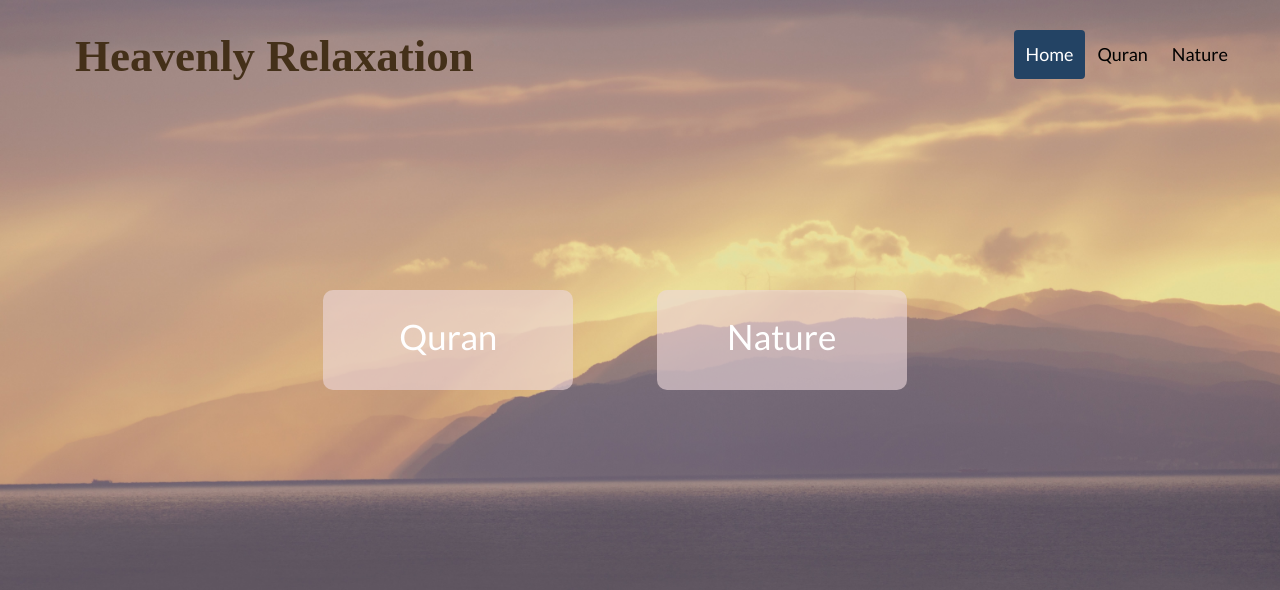
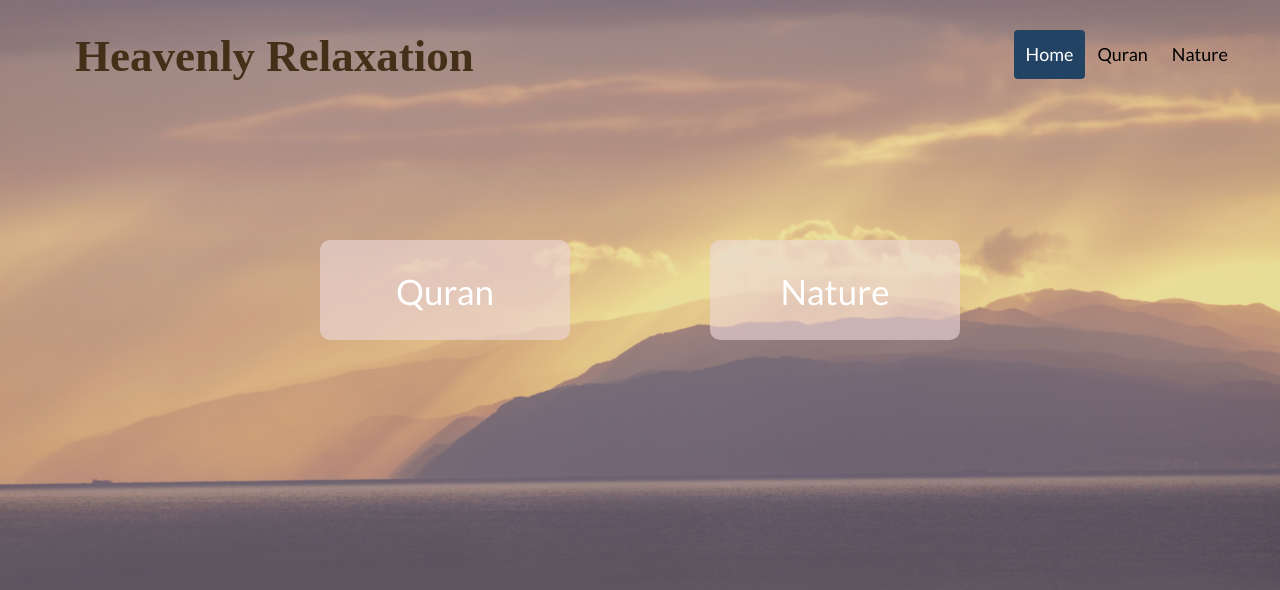
Before and after one commit to arwaali96/heavenly-relaxation, a React (Create React App) app: page / in a window 1280 px wide. Shown: the top 590 px of the page. Built offline with nearby package versions, Linux system fonts and the light colour scheme.

Commit message:
changed design

```diff
--- a/src/App.css
+++ b/src/App.css
@@ -20,7 +20,8 @@ body {
   display: flex;
   align-items: center;
   justify-content: space-evenly;
-  padding: 290px;
+  padding: 200px;
+  padding-top: 240px;
 }
 
 .main-btns .link {
@@ -28,12 +29,13 @@ body {
   height: 100px;
   width: 250px;
   text-align: center;
-  padding: 25px;
+  padding: 30px;
   text-decoration: none;
   font-size: 35px;
   background-color: rgba(238, 217, 220, 0.6);
   border-radius: 10px;
-  margin-right: 50px;
+  margin-right: 20px;
+  margin-left: 20px;
 }
 
 .main-btns .link:hover {
@@ -102,13 +104,15 @@ body {
   .header .main {
     float: none;
     font-size: 40px;
+    text-align: center;
   }
   .header-right {
     float: none;
   }
 
   .sound-type{
-    margin-top: 85px;
+    margin-top: 220px;
+    color: white;
   }
 }
 
```
